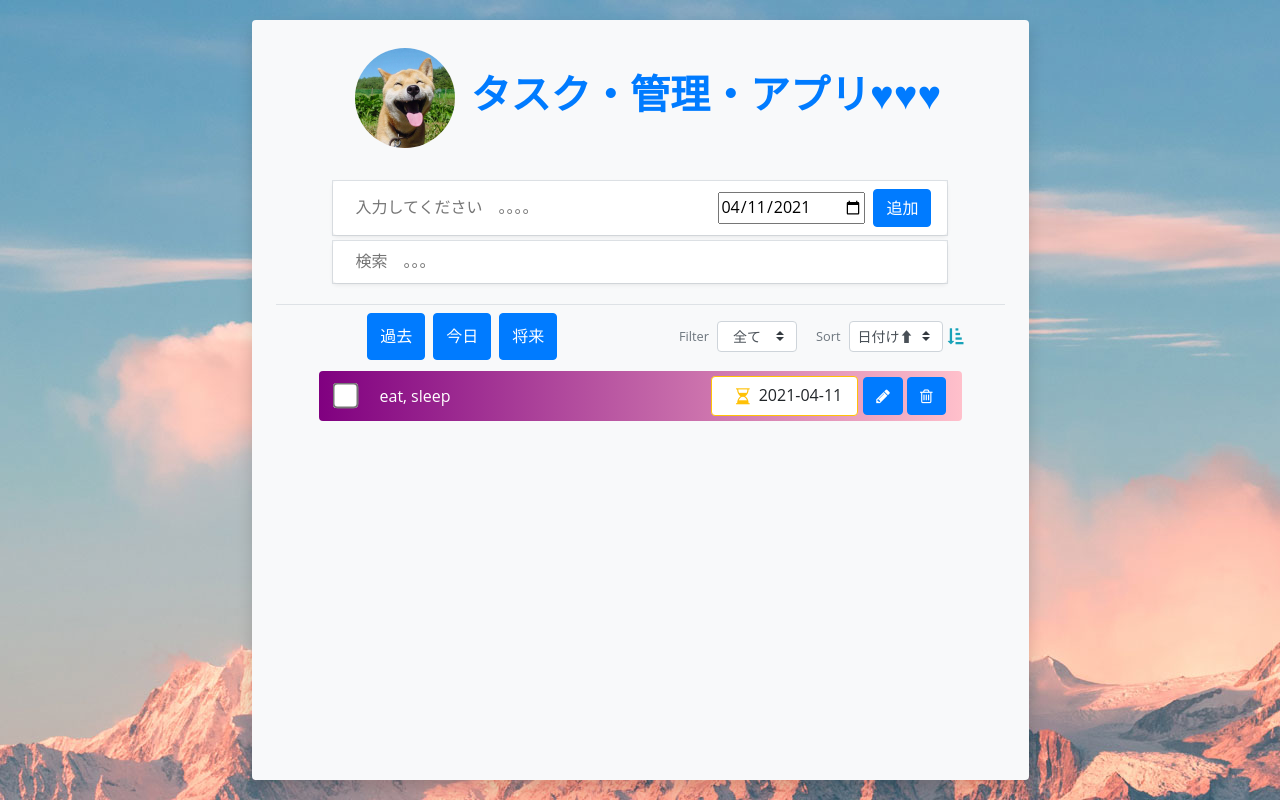
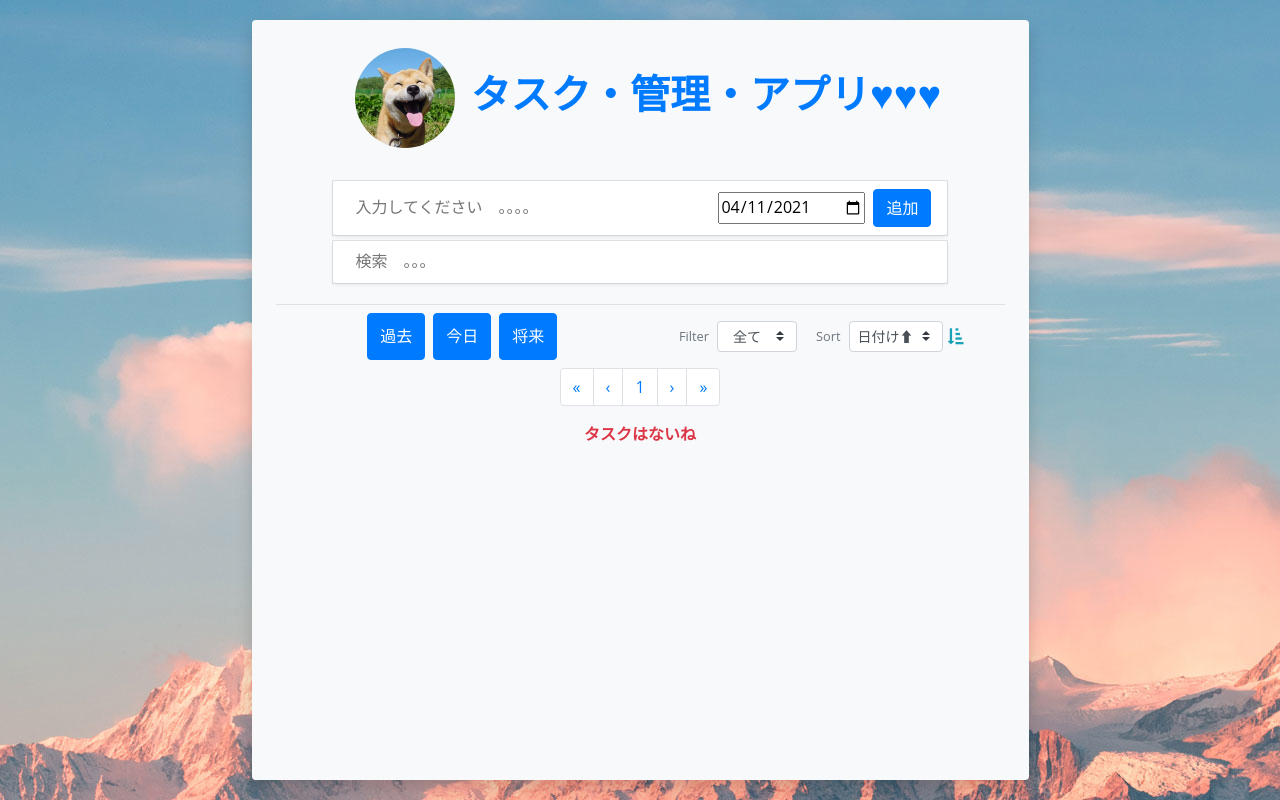
Before and after one commit to locckhl/tasuku-kanri-apuri, a React (Create React App) app: page / in a window 1280 px wide. Built offline with nearby package versions, Linux system fonts and the light colour scheme.

Commit message:
Add pagination

```diff
--- a/src/components/Filter.jsx
+++ b/src/components/Filter.jsx
@@ -4,7 +4,7 @@
 　・タブで表示する
 　・サポートするステータスは「すべて」「未完了」「完了済み」
 */
-function Filter({ timeFilter, changeTab, changeTimeTab,sortTimeTab }) {
+function Filter({ timeFilter, changeTab, changeTimeTab,sortTimeTab, setCurrentPage }) {
   const handleChangeFilter = (event) => {
     changeTab(event.target.value);
   };
@@ -15,7 +15,9 @@ function Filter({ timeFilter, changeTab, changeTimeTab,sortTimeTab }) {
 
 
   return (
-    <div className="row px-5">
+    <div className="row px-5" onClick={()=>{
+      setCurrentPage(1)
+    }}>
       <div className="col d-flex my-2  justify-content-center">
         <button
           value="PAST"
--- /dev/null
+++ b/src/components/ItemPagination.jsx
@@ -0,0 +1,63 @@
+import React from "react";
+import { Pagination } from "react-bootstrap";
+
+export default function ItemPagination({
+  currentPage,
+  setCurrentPage,
+  itemLength,
+  itemPerPage,
+}) {
+
+  const maxPage = Math.ceil(itemLength / itemPerPage)
+  const handlePrev = () => {
+    currentPage - 1 <= 0 ? setCurrentPage(1) : setCurrentPage(currentPage - 1)
+  };
+  const handleNext = () => {
+    currentPage + 1 > maxPage ? setCurrentPage(1) : setCurrentPage(currentPage + 1)
+
+  };
+  return (
+    <div>
+      <Pagination className="justify-content-center">
+        {/* <Pagination.First />
+        <Pagination.Prev />
+        <Pagination.Item>{1}</Pagination.Item>
+        <Pagination.Ellipsis />
+
+        <Pagination.Item>{10}</Pagination.Item>
+        <Pagination.Item>{11}</Pagination.Item>
+        <Pagination.Item active>{12}</Pagination.Item>
+        <Pagination.Item>{13}</Pagination.Item>
+        <Pagination.Item disabled>{14}</Pagination.Item>
+
+        <Pagination.Ellipsis />
+        <Pagination.Item>{20}</Pagination.Item>
+        <Pagination.Next />
+        <Pagination.Last /> */}
+        <Pagination.First
+          onClick={() => {
+            setCurrentPage(1);
+          }}
+        />
+        <Pagination.Prev onClick={handlePrev} />
+        {[...Array(maxPage)].map((x, i) => (
+          <Pagination.Item
+            className={i + 1 === currentPage ? "active" : ""}
+            onClick={() => {
+              setCurrentPage(i + 1);
+            }}
+          >
+            {i + 1}
+          </Pagination.Item>
+        ))}
+
+        <Pagination.Next onClick={handleNext} />
+        <Pagination.Last
+          onClick={() => {
+            setCurrentPage(maxPage);
+          }}
+        />
+      </Pagination>
+    </div>
+  );
+}
--- a/src/components/Todo.jsx
+++ b/src/components/Todo.jsx
@@ -1,4 +1,5 @@
 import React, { useState } from "react";
+import ItemPagination from "./ItemPagination";
 /*
   【Todoのデータ構成】
 　・key：Todoを特定するID（String）
@@ -52,24 +53,26 @@ function Todo() {
     if (tab === "DONE") return item.done;
   });
 
+  const [currentPage, setCurrentPage] = useState(2);
+
+  const itemPerPage = 5;
+
   const filteredByNameTasks = filteredTasks.filter((item) => {
     return item.text.match(searchInput);
   });
 
   const filteredByTime = filteredByNameTasks.filter((item) => {
-    if (timeFilter === "PAST") return Date.parse(item.deadLine) < Date.now();
-    if (timeFilter === "TODAY")
-      return (
-        Date.parse(item.deadLine) ===
-        Date.parse(
+    const dateNow = Date.parse(
       new Date().getFullYear() +
         "-" +
         ("0" + (new Date().getMonth() + 1)).slice(-2) +
         "-" +
         ("0" + new Date().getDate()).slice(-2)
-        )
     );
-    if (timeFilter === "FUTURE") return Date.parse(item.deadLine) > Date.now();
+
+    if (timeFilter === "PAST") return Date.parse(item.deadLine) < dateNow;
+    if (timeFilter === "TODAY") return Date.parse(item.deadLine) === dateNow;
+    if (timeFilter === "FUTURE") return Date.parse(item.deadLine) > dateNow;
   });
 
   const sortByTime = filteredByTime.sort((a, b) => {
@@ -77,6 +80,18 @@ function Todo() {
       return new Date(b.deadLine) - new Date(a.deadLine);
     if (timeSort === "due-date-desc")
       return new Date(a.deadLine) - new Date(b.deadLine);
+  });
+
+  let itemLength = sortByTime.length;
+  // console.log(`length ${ itemLength}`)
+
+  const paginateItems = sortByTime.filter((item) => {
+    // console.log(`max ${itemPerPage*currentPage}`)
+
+    return (
+      sortByTime.indexOf(item) + 1 <= itemPerPage * currentPage &&
+      itemPerPage * (currentPage - 1) < sortByTime.indexOf(item) + 1
+    );
   });
 
   const handleInput = (text, newDate) => {
@@ -148,13 +163,20 @@ function Todo() {
         changeTab={selectTab}
         changeTimeTab={changeTimeTab}
         sortTimeTab={sortTimeTab}
+        setCurrentPage={setCurrentPage}
       />
 
       <div className="row mx-1 px-5 pb-3 w-80 list">
         <div className="col mx-auto d-flex flex-column justify-content-between ">
           {/* Todo Item 1 */}
-          {sortByTime.length ? (
-            sortByTime.map((task) => (
+          <ItemPagination
+            currentPage={currentPage}
+            setCurrentPage={setCurrentPage}
+            itemLength={itemLength}
+            itemPerPage={itemPerPage}
+          ></ItemPagination>
+          {paginateItems.length ? (
+            paginateItems.map((task) => (
               <TodoItem
                 task={task}
                 key={task.key}
@@ -164,7 +186,9 @@ function Todo() {
               />
             ))
           ) : (
-            <div　className="font-weight-bold text-danger d-flex align-self-center justify-content-center">タスクはないね</div>
+            <div className="font-weight-bold text-danger d-flex align-self-center justify-content-center">
+              タスクはないね
+            </div>
           )}
         </div>
       </div>
```
Lines whose indentation alone changed are shown as unchanged.
